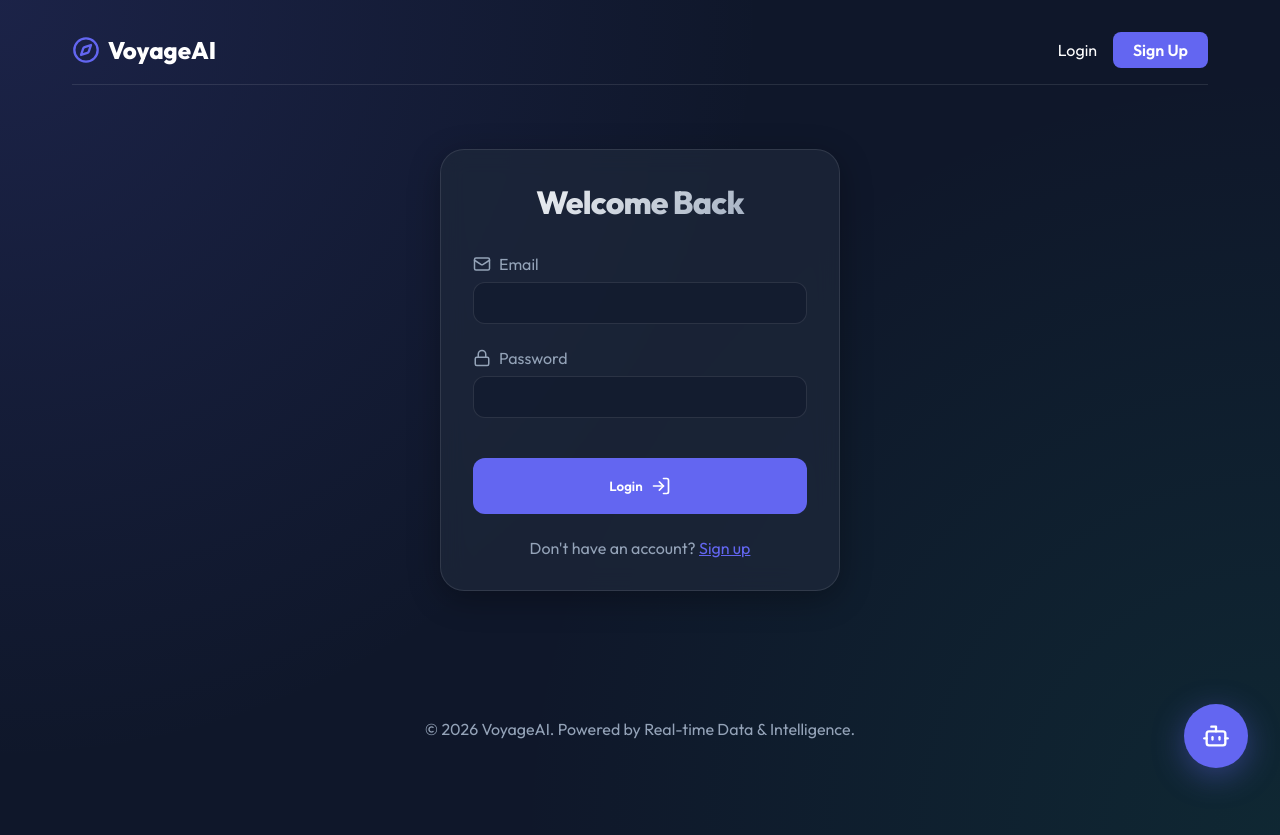
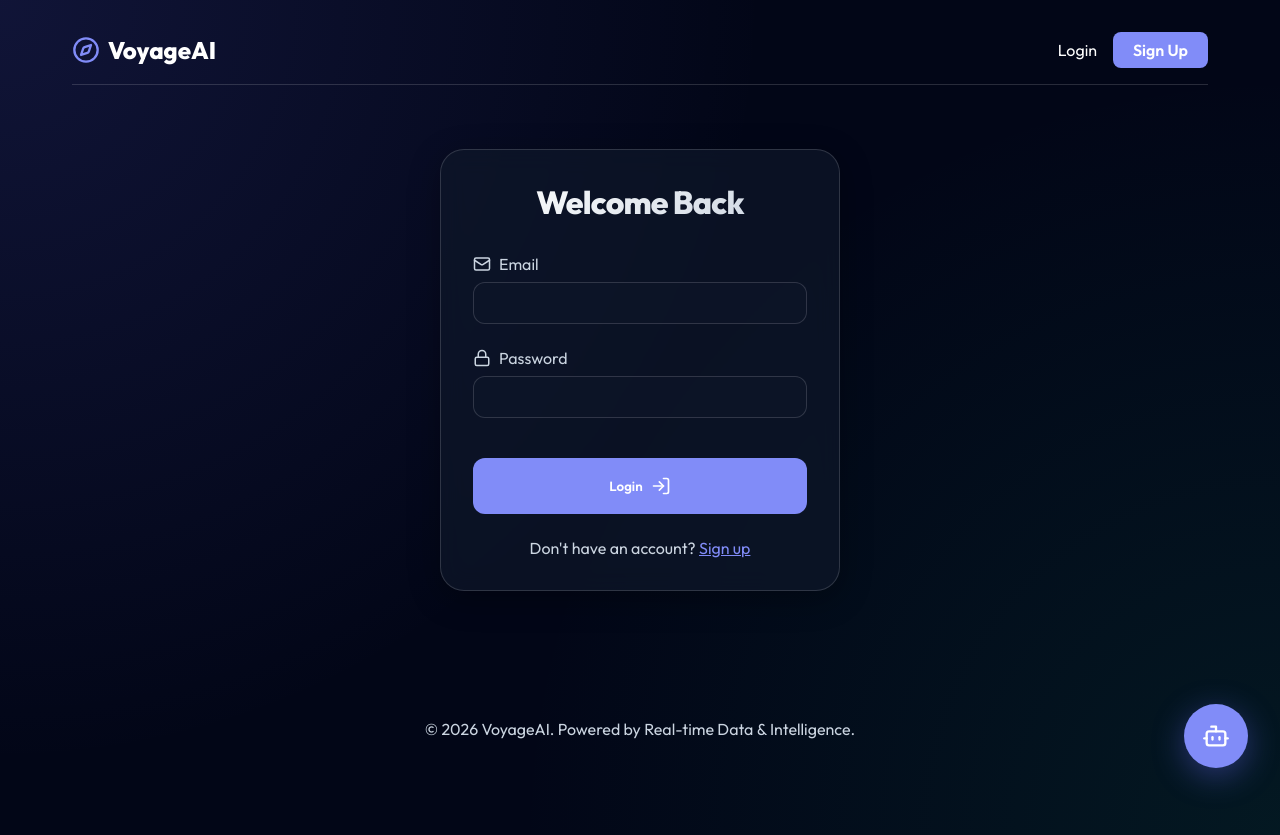
Before and after one commit to GN-30/ExchangeRate, a React app in the folder frontend/: page /login in a window 1280 px wide. Built offline with nearby package versions, Linux system fonts and the light colour scheme; the HTML template or start-up script is replaced by a standard one.

Commit message:
bg image

```diff
--- a/frontend/src/App.jsx
+++ b/frontend/src/App.jsx
@@ -42,38 +42,72 @@ function Home() {
 
   return (
     <div className="fade-in">
-      <header style={{ textAlign: 'center', marginBottom: '4rem', paddingTop: '2rem' }}>
-        <div style={{ display: 'inline-flex', padding: '1rem', background: 'rgba(99, 102, 241, 0.1)', borderRadius: '1rem', marginBottom: '1.5rem' }}>
-          <Plane size={48} color="var(--primary)" />
+      <header style={{
+          position: 'relative',
+          textAlign: 'center',
+          marginBottom: '4rem',
+          padding: '5rem 2rem',
+          borderRadius: '2rem',
+          overflow: 'hidden',
+          display: 'flex',
+          flexDirection: 'column',
+          alignItems: 'center',
+          justifyContent: 'center',
+          boxShadow: '0 20px 40px rgba(0,0,0,0.5)',
+          border: '1px solid var(--glass-border)'
+      }}>
+          {/* Background Image with Overlay */}
+          <div style={{
+              position: 'absolute',
+              top: 0, left: 0, right: 0, bottom: 0,
+              backgroundImage: 'url("/hero-bg.jpg")',
+              backgroundSize: 'cover',
+              backgroundPosition: 'center',
+              zIndex: -2,
+              filter: 'brightness(1.15) contrast(1.15) saturate(1.2)'
+          }} />
+          <div style={{
+              position: 'absolute',
+              top: 0, left: 0, right: 0, bottom: 0,
+              background: 'linear-gradient(to bottom, rgba(2,6,23,0.2) 0%, rgba(2,6,23,0.9) 100%)',
+              backdropFilter: 'blur(2px)',
+              zIndex: -1
+          }} />
+
+        <div style={{ display: 'inline-flex', padding: '1.5rem', background: 'rgba(255,255,255,0.15)', backdropFilter: 'blur(10px)', border: '1px solid rgba(255,255,255,0.3)', borderRadius: '1.5rem', marginBottom: '2rem', boxShadow: '0 8px 32px rgba(0,0,0,0.3)' }}>
+          <Plane size={56} color="#ffffff" style={{ filter: 'drop-shadow(0 2px 4px rgba(0,0,0,0.5))' }} />
         </div>
-        <h1 className="premium-gradient-text" style={{ fontSize: '3.5rem', marginBottom: '1rem' }}>
+        <h1 style={{ fontSize: '4rem', fontWeight: '800', marginBottom: '1rem', color: '#ffffff', textShadow: '0 4px 12px rgba(0,0,0,0.6)', letterSpacing: '-0.05em' }}>
           Welcome back, {user?.name?.split(' ')[0] || 'Explorer'}!
         </h1>
-        <p style={{ color: 'var(--text-muted)', fontSize: '1.25rem', maxWidth: '600px', margin: '0 auto' }}>
+        <p style={{ color: '#e2e8f0', fontSize: '1.4rem', maxWidth: '700px', margin: '0 auto', textShadow: '0 2px 8px rgba(0,0,0,0.9)', fontWeight: '400', lineHeight: '1.6' }}>
           Your AI-powered travel assistant. Plan budgets, track expenses, and optimize your currency exchanges globally.
         </p>
       </header>
 
       <div style={{ display: 'grid', gridTemplateColumns: 'repeat(auto-fit, minmax(300px, 1fr))', gap: '2rem', marginBottom: '4rem' }}>
-          <div className="glass-card" style={{ display: 'flex', flexDirection: 'column', justifyContent: 'center', alignItems: 'center', textAlign: 'center', padding: '3rem 2rem', transition: 'transform 0.3s', cursor: 'pointer' }} onClick={() => window.location.href='/plan'}>
-              <Map size={48} color="var(--primary)" style={{ marginBottom: '1.5rem' }} />
-              <h3 style={{ marginBottom: '1rem', fontSize: '1.5rem' }}>Design a Journey</h3>
-              <p style={{ color: 'var(--text-muted)', marginBottom: '2rem' }}>Use AI to craft an itinerary and calculate precise localized budgets.</p>
-              <Link to="/plan" style={{ background: 'var(--primary)', padding: '0.8rem 1.5rem', borderRadius: '0.5rem', color: 'white', textDecoration: 'none', fontWeight: 'bold' }}>Plan Trip Now</Link>
+          <div className="glass-card home-card" style={{ display: 'flex', flexDirection: 'column', justifyContent: 'center', alignItems: 'center', textAlign: 'center', padding: '3.5rem 2rem', position: 'relative', overflow: 'hidden', cursor: 'pointer' }} onClick={() => window.location.href='/plan'}>
+              <div className="card-bg-gradient plan-bg"></div>
+              <Map size={56} color="#818cf8" style={{ marginBottom: '1.5rem', position: 'relative', zIndex: 1, filter: 'drop-shadow(0 4px 8px rgba(0,0,0,0.3))' }} />
+              <h3 style={{ marginBottom: '1rem', fontSize: '1.75rem', position: 'relative', zIndex: 1, color: '#fff' }}>Design a Journey</h3>
+              <p style={{ color: 'var(--text-muted)', marginBottom: '2.5rem', fontSize: '1.1rem', position: 'relative', zIndex: 1, lineHeight: '1.5' }}>Use AI to craft an itinerary and calculate precise localized budgets.</p>
+              <Link to="/plan" style={{ background: 'var(--primary)', padding: '1rem 2rem', borderRadius: '0.75rem', color: 'white', textDecoration: 'none', fontWeight: 'bold', position: 'relative', zIndex: 1, fontSize: '1.1rem', boxShadow: '0 4px 15px rgba(129, 140, 248, 0.4)' }}>Plan Trip Now</Link>
           </div>
 
-          <div className="glass-card" style={{ display: 'flex', flexDirection: 'column', justifyContent: 'center', alignItems: 'center', textAlign: 'center', padding: '3rem 2rem', transition: 'transform 0.3s', cursor: 'pointer' }} onClick={() => window.location.href='/profile'}>
-              <Globe size={48} color="#10b981" style={{ marginBottom: '1.5rem' }} />
-              <h3 style={{ marginBottom: '1rem', fontSize: '1.5rem' }}>Your Travels</h3>
-              <p style={{ color: 'var(--text-muted)', marginBottom: '2rem' }}>Access all your previous plans and AI insights in your history.</p>
-              <Link to="/profile" style={{ background: 'rgba(255,255,255,0.05)', border: '1px solid var(--glass-border)', padding: '0.8rem 1.5rem', borderRadius: '0.5rem', color: 'white', textDecoration: 'none', fontWeight: 'bold' }}>View Profile</Link>
+          <div className="glass-card home-card" style={{ display: 'flex', flexDirection: 'column', justifyContent: 'center', alignItems: 'center', textAlign: 'center', padding: '3.5rem 2rem', position: 'relative', overflow: 'hidden', cursor: 'pointer' }} onClick={() => window.location.href='/profile'}>
+              <div className="card-bg-gradient prof-bg"></div>
+              <Globe size={56} color="#34d399" style={{ marginBottom: '1.5rem', position: 'relative', zIndex: 1, filter: 'drop-shadow(0 4px 8px rgba(0,0,0,0.3))' }} />
+              <h3 style={{ marginBottom: '1rem', fontSize: '1.75rem', position: 'relative', zIndex: 1, color: '#fff' }}>Your Travels</h3>
+              <p style={{ color: 'var(--text-muted)', marginBottom: '2.5rem', fontSize: '1.1rem', position: 'relative', zIndex: 1, lineHeight: '1.5' }}>Access all your previous plans and AI insights in your history.</p>
+              <Link to="/profile" style={{ background: 'rgba(255,255,255,0.08)', border: '1px solid var(--glass-border)', padding: '1rem 2rem', borderRadius: '0.75rem', color: 'white', textDecoration: 'none', fontWeight: 'bold', position: 'relative', zIndex: 1, fontSize: '1.1rem' }}>View Profile</Link>
           </div>
 
-          <div className="glass-card" style={{ display: 'flex', flexDirection: 'column', justifyContent: 'center', alignItems: 'center', textAlign: 'center', padding: '3rem 2rem', transition: 'transform 0.3s', cursor: 'pointer' }} onClick={() => window.location.href='/expenses'}>
-              <Wallet size={48} color="#f59e0b" style={{ marginBottom: '1.5rem' }} />
-              <h3 style={{ marginBottom: '1rem', fontSize: '1.5rem' }}>Track Finances</h3>
-              <p style={{ color: 'var(--text-muted)', marginBottom: '2rem' }}>Monitor real-time expenses against your projected trip budget.</p>
-              <Link to="/expenses" style={{ background: 'rgba(255,255,255,0.05)', border: '1px solid var(--glass-border)', padding: '0.8rem 1.5rem', borderRadius: '0.5rem', color: 'white', textDecoration: 'none', fontWeight: 'bold' }}>Open Tracker</Link>
+          <div className="glass-card home-card" style={{ display: 'flex', flexDirection: 'column', justifyContent: 'center', alignItems: 'center', textAlign: 'center', padding: '3.5rem 2rem', position: 'relative', overflow: 'hidden', cursor: 'pointer' }} onClick={() => window.location.href='/expenses'}>
+              <div className="card-bg-gradient exp-bg"></div>
+              <Wallet size={56} color="#f59e0b" style={{ marginBottom: '1.5rem', position: 'relative', zIndex: 1, filter: 'drop-shadow(0 4px 8px rgba(0,0,0,0.3))' }} />
+              <h3 style={{ marginBottom: '1rem', fontSize: '1.75rem', position: 'relative', zIndex: 1, color: '#fff' }}>Track Finances</h3>
+              <p style={{ color: 'var(--text-muted)', marginBottom: '2.5rem', fontSize: '1.1rem', position: 'relative', zIndex: 1, lineHeight: '1.5' }}>Monitor real-time expenses against your projected trip budget.</p>
+              <Link to="/expenses" style={{ background: 'rgba(255,255,255,0.08)', border: '1px solid var(--glass-border)', padding: '1rem 2rem', borderRadius: '0.75rem', color: 'white', textDecoration: 'none', fontWeight: 'bold', position: 'relative', zIndex: 1, fontSize: '1.1rem' }}>Open Tracker</Link>
           </div>
       </div>
     </div>
--- a/frontend/src/index.css
+++ b/frontend/src/index.css
@@ -1,14 +1,14 @@
 @import url('https://fonts.googleapis.com/css2?family=Outfit:wght@300;400;600;800&display=swap');
 
 :root {
-  --primary: #6366f1;
-  --primary-hover: #4f46e5;
-  --bg-dark: #0f172a;
-  --bg-card: rgba(30, 41, 59, 0.7);
+  --primary: #818cf8;
+  --primary-hover: #6366f1;
+  --bg-dark: #020617;
+  --bg-card: rgba(15, 23, 42, 0.7);
   --text-main: #f8fafc;
-  --text-muted: #94a3b8;
-  --glass-border: rgba(255, 255, 255, 0.1);
-  --accent: #10b981;
+  --text-muted: #cbd5e1;
+  --glass-border: rgba(255, 255, 255, 0.15);
+  --accent: #34d399;
 }
 
 * {
@@ -100,8 +100,9 @@ button:hover {
 }
 
 .premium-gradient-text {
-  background: linear-gradient(135deg, #fff 0%, #94a3b8 100%);
+  background: linear-gradient(135deg, #fff 0%, #cbd5e1 100%);
   -webkit-background-clip: text;
+  background-clip: text;
   -webkit-text-fill-color: transparent;
 }
 
@@ -113,3 +114,28 @@ button:hover {
   from { opacity: 0; transform: translateY(20px); }
   to { opacity: 1; transform: translateY(0); }
 }
+
+/* Home Card Hover Effects */
+.home-card {
+    transition: all 0.4s cubic-bezier(0.175, 0.885, 0.32, 1.275) !important;
+}
+.home-card:hover {
+    transform: translateY(-10px) scale(1.02);
+    box-shadow: 0 20px 40px rgba(0,0,0,0.5);
+    border-color: rgba(255,255,255,0.3);
+}
+.card-bg-gradient {
+    position: absolute;
+    top: -50%; right: -50%; bottom: -50%; left: -50%;
+    z-index: 0;
+    opacity: 0;
+    transition: opacity 0.4s ease;
+    border-radius: 50%;
+    filter: blur(80px);
+}
+.home-card:hover .card-bg-gradient {
+    opacity: 0.15;
+}
+.plan-bg { background: radial-gradient(circle, #818cf8 0%, transparent 60%); }
+.prof-bg { background: radial-gradient(circle, #34d399 0%, transparent 60%); }
+.exp-bg { background: radial-gradient(circle, #f59e0b 0%, transparent 60%); }
```
Also changed, not shown: frontend/public/hero-bg.jpg (added).
